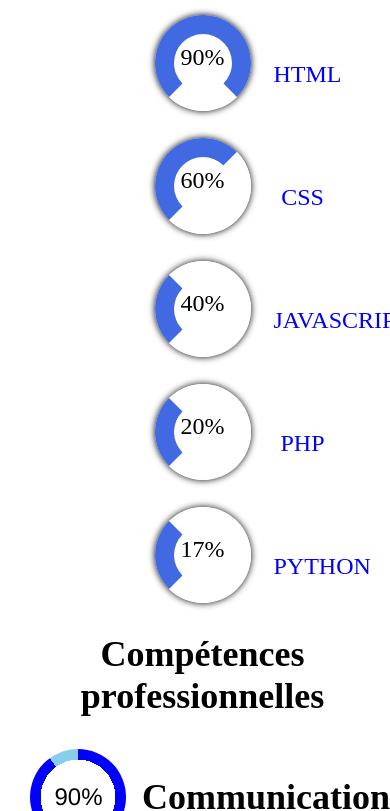
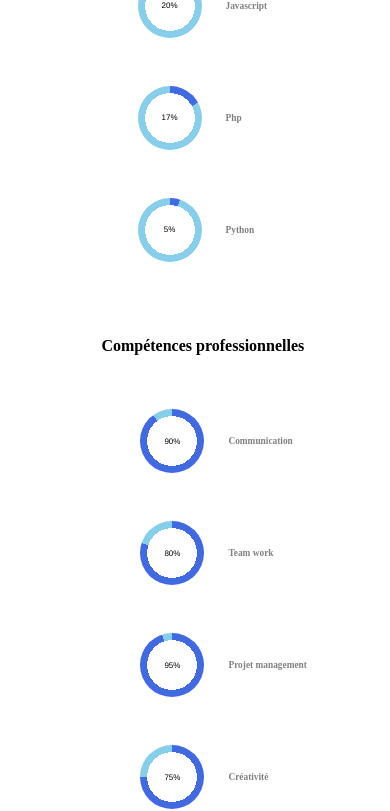
Before and after one commit to 3sandre/portfolio, a plain HTML site: page cv.html in a window 390 px wide. Shown: the part 439-1250 px from the top of the page. Drawn offline with Linux system fonts and the light colour scheme.

Commit message:
cv change

```diff
--- a/cv.html
+++ b/cv.html
@@ -39,52 +39,59 @@
      	      <h1>Sandrine tohe</h1>
      	      <p>Découvrez les nouvelles technoligie web avec Sandrine</p>
           </div>
+          <!-- ================================Compétence=================== -->
           <section class="compétant">
-     	   <div class="édu">
-     	       <h2>Compétences techniques</h2>
-     	      <div class="skills">
-                 <div class="value">90%</div>
-                 <span class="label">Html</span>
-                </div><br>
-                <div class="skills">
-                 <div class="value">60%</div>
-                 <span class="label">Css</span>
-                </div><br>
-                <div class="skills">
-                 <div class="value">40%</div>
-                 <span class="label">Javascript</span>
-                </div><br>
-                <div class="skills">
-                 <div class="value">20%</div>
-                 <span class="label">Php</span>
-                </div><br>
-                <div class="skills">
-                 <div class="value">17%</div>
-                 <span class="label">Python</span>
+     	   <div class="édul">
+     	     <h2 style="text-align:center;">Compétences techniques</h2>
+               <!-- ===============================techniques============================ -->
+               <div class="skill">
+     	      <div class="éduc">
+                    <div class="educ" style="--value: 90" role="progressbar" aria-valuenow="90" aria-valuemin="0" aria-valuemax="100"></div>
+                    <h3>Html</h3>
                 </div>
+                <div class="éduc">
+                    <div class="educ" style="--value: 80" role="progressbar" aria-valuenow="80" aria-valuemin="0" aria-valuemax="100"></div>
+                    <h3>Css</h3>
+                </div>
+                <div class="éduc">
+                      <div class="educ" style="--value: 20" role="progressbar" aria-valuenow="20" aria-valuemin="0" aria-valuemax="100"></div>
+                      <h3>Javascript</h3>
+                </div>
+                <div class="éduc">
+                     <div class="educ" style="--value: 17" role="progressbar" aria-valuenow="17" aria-valuemin="0" aria-valuemax="100"></div>
+                     <h3>Php</h3>
+                </div>
+                <div class="éduc">
+                     <div class="educ" style="--value: 5" role="progressbar" aria-valuenow="5" aria-valuemin="0" aria-valuemax="100"></div>
+                     <h3>Python</h3>
+                </div>
+               </div>
              </div>
              <div class="édu">
-     	       <h2>Compétences professionnelles</h2>
-               <div class="kill">
+     	       <h2 style="text-align: center;">Compétences professionnelles</h2>
+               <div class="skill">
+                    <!-- ===============================professionnelles========================== -->
+                <div class="kill">
                     <div class="pro" style="--value: 90" role="progressbar" aria-valuenow="90" aria-valuemin="0" aria-valuemax="100"></div>
-                    <h2>Communication</h2>
+                    <h3>Communication</h3>
                 </div>
                 <div class="kill">
                     <div class="pro" style="--value: 80" role="progressbar" aria-valuenow="80" aria-valuemin="0" aria-valuemax="100"></div>
-                    <h2>Team work</h2>
+                    <h3>Team work</h3>
                 </div>
                 <div class="kill">
                       <div class="pro" style="--value: 95" role="progressbar" aria-valuenow="95" aria-valuemin="0" aria-valuemax="100"></div>
-                      <h2>Projet management</h2>
+                      <h3>Projet management</h3>
                 </div>
                 <div class="kill">
                      <div class="pro" style="--value: 75" role="progressbar" aria-valuenow="75" aria-valuemin="0" aria-valuemax="100"></div>
-                     </div>
-                     <h2>Créativité</h2>
+                     <h3>Créativité</h3>
                 </div>
-
+               </div>
+             </div>
           </section>
      </section>
+     <!-- ===================================footer======================= -->
      <footer>
      	<h3>Me contacter</h3>
      	<form class="forme">
--- a/stylescv.css
+++ b/stylescv.css
@@ -6,6 +6,7 @@ body{
 	width: 100%;
 
 }
+
 /*================================BAR DE NAVIGATION==================================================*/
 nav{
 	display: flex;
@@ -59,6 +60,7 @@ input{
 nav ul a{
 	text-decoration: none;
 }
+/*==========================bref intro=========================*/
 .début{
 	margin-left: 15px;
 }
@@ -73,76 +75,84 @@ nav ul a{
 	font-family: "Oswlad" sans-serif;
 	font-size: 15px;
 }
-/*.princip{
-	background: center center/cover url(images/photo.jpg) no-repeat;
-  width: 100%;
+/*===========================Compétence===============================*/
+.compétant{
+	display: flex;
+	justify-content: space-evenly;
+	font-family: "Roboto" sans-serif;
+	font-size: 1.5em;
+	margin-left: 30px;
+	flex-wrap: wrap;
+}
+.compétant h2{
+  text-align: center;
+}
+.skill{
+	margin: 5px auto;
+}
+h3{
+	bottom: 400px;
+	color: #818181;
+}
+/*===============================techniques======================*/
+.édul{
+	padding: 0;
+	position: relative;
+	top: 50%;
+	text-align: center;
+	display: block;
+	margin-left: 4%;
+}
+.éduc{
+	display: flex;
+	align-items: center;
+}
+.educ{
+	width: 10rem;
+	aspect-ratio: 1;
+	background: white;
+	border-radius: 9rem;
+	position: relative;
+	overflow: hidden;
+	margin: 1.5rem;
+	display: grid;
+	align-items: center;
+
+}
+
+.educ::before {
+	content: "";
+	position: absolute;
+	top: 0;
+	left: 0;
+	width: 100%;
+	height: 100%;
+	background: conic-gradient(royalblue calc(var(--value) * 1%), skyblue 0);
+	mask: radial-gradient(white 55%, transparent 0);
+	mask-type: alpha;
+	-webkit-mask: radial-gradient(#0000 55%, #000 0);
+	-webkit-mask-type: alpha;
+}
+
+.educ::after{
+	counter-reset: percentage var(--value);
+	content: counter(percentage) '%';
+	font-family: Helvetica, Arial, sans-serif;
 
 
-}*/
-.compétant{
-	display: flex;
-	justify-content: space-between;
-	font-family: "Roboto" sans-serif;
-	font-size: 1.5em;
-	margin-left: 15px;
-	flex-wrap: wrap;
 }
+/*=================================professionnelles====================*/
+
 .édu{
 	padding: 0;
 	position: relative;
 	top: 50%;
 	text-align: center;
 	display: block;
-
-
+  margin-right: 4%;
 
 }
-.skills{
-	position: relative;
-	/*display: inline-block;*/
-	width: 10rem;
-	height: 10rem;
-	margin: 1.5rem;
-	border: 1.2rem solid royalblue;
-	/*text-align: center;*/
-	border-radius: 9rem;
-	box-shadow: 0 0 7px black;
-	border-bottom-color: white;
-	border-top-color: white;
-	border-right-color: white;
-	box-sizing: border-box;
-}
-.skills:nth-child(2){
-	border-right-color: royalblue;
-	border-bottom-color: white;
-	border-top-color: royalblue;
-	border-left-color: royalblue;
-}
-.skills:nth-child(3){
-	border-right-color: royalblue;
-	border-bottom-color: white;
-	border-top-color: royalblue;
-	border-left-color: royalblue;
-}
-.skills:nth-child(4){
-	border-right-color: white;
-	border-bottom-color: white;
-	border-top-color: royalblue;
-	border-left-color: royalblue;
-}
-.value{
-	position: relative;
-	left: 0;
-	right: 0;
-	top: 40px;
-	font-size: 2.4rem;
-}
-.label{
-  position: relative;
-  left: 150px;
-  text-transform: uppercase;
-  color: blue;
-}
+
 .pro{
 	width: 10rem;
 	aspect-ratio: 1;
@@ -155,6 +165,7 @@ nav ul a{
 	align-items: center;
 
 }
+
 .pro::before {
 	content: "";
 	position: absolute;
@@ -162,13 +173,14 @@ nav ul a{
 	left: 0;
 	width: 100%;
 	height: 100%;
-	background: conic-gradient(blue calc(var(--value) * 1%), skyblue 0);
+	background: conic-gradient(royalblue calc(var(--value) * 1%), skyblue 0);
 	mask: radial-gradient(white 55%, transparent 0);
 	mask-type: alpha;
 	-webkit-mask: radial-gradient(#0000 55%, #000 0);
 	-webkit-mask-type: alpha;
 
 }
+
 .pro::after{
 	counter-reset: percentage var(--value);
 	content: counter(percentage) '%';
@@ -176,8 +188,10 @@ nav ul a{
 
 
 }
+
 .kill{
 	display: flex;
+	align-items: center;
 }
 
 
@@ -240,8 +254,7 @@ nav ul a{
 	footer{
 
 	}
-
-
+/*=========================responsive=================*/
 @media screen and (max-width: 700px){
 	#check{
 	display: block;
@@ -284,21 +297,13 @@ textarea{
 button{
 	outline: 0;
 }
-.skills{
-	position: relative;
-	/*display: inline-block;*/
-	width: 6rem;
-	height: 6rem;
-	margin: auto;
-	border: 1.2rem solid royalblue;
-	/*text-align: center;*/
-	border-radius: 9rem;
-	box-shadow: 0 0 7px black;
-	border-bottom-color: white;
-	border-top-color: white;
-	border-right-color: white;
-	box-sizing: border-box;
+.début h1{
+	font-size: 1.5em;
 }
+.début p{
+	font-size: 5px;
+}
+
 .value{
 	position: relative;
 	left: 0;
@@ -313,14 +318,52 @@ button{
   color: blue;
 }
 .pro{
-	width: 6rem;
+	width: 4rem;
 	aspect-ratio: 1;
 	background: white;
 	border-radius: 9rem;
-	position: relative;
 	overflow: hidden;
+	text-align: center;
+	align-items: center;
+}
+.educ{
+	width: 4rem;
+	aspect-ratio: 1;
+	background: white;
+	border-radius: 9rem;
+	overflow: hidden;
+	text-align: center;
+	align-items: center;
+}
+.compétant{
+	font-size: 0.5em;
+	flex-wrap: wrap;
+	display: flex;
+	flex-direction: column;
+}
+.compétant h2{
+	font-size: 2em;
 	margin: auto;
-	/*left: 20px;*/
+	margin-bottom: 30px;
+	text-align: center;
+}
+.éduc{
+	display: flex;
+	justify-items: left;
+}
+
+.skill{
+	display: flex;
+	flex-direction: column;
+	justify-content: space-between;
+	width: 60%;
+	margin-bottom: 230px;
+
+
+}
+
+.édu .skill{
+	margin-right: 15%;
 }
 
 }
```
